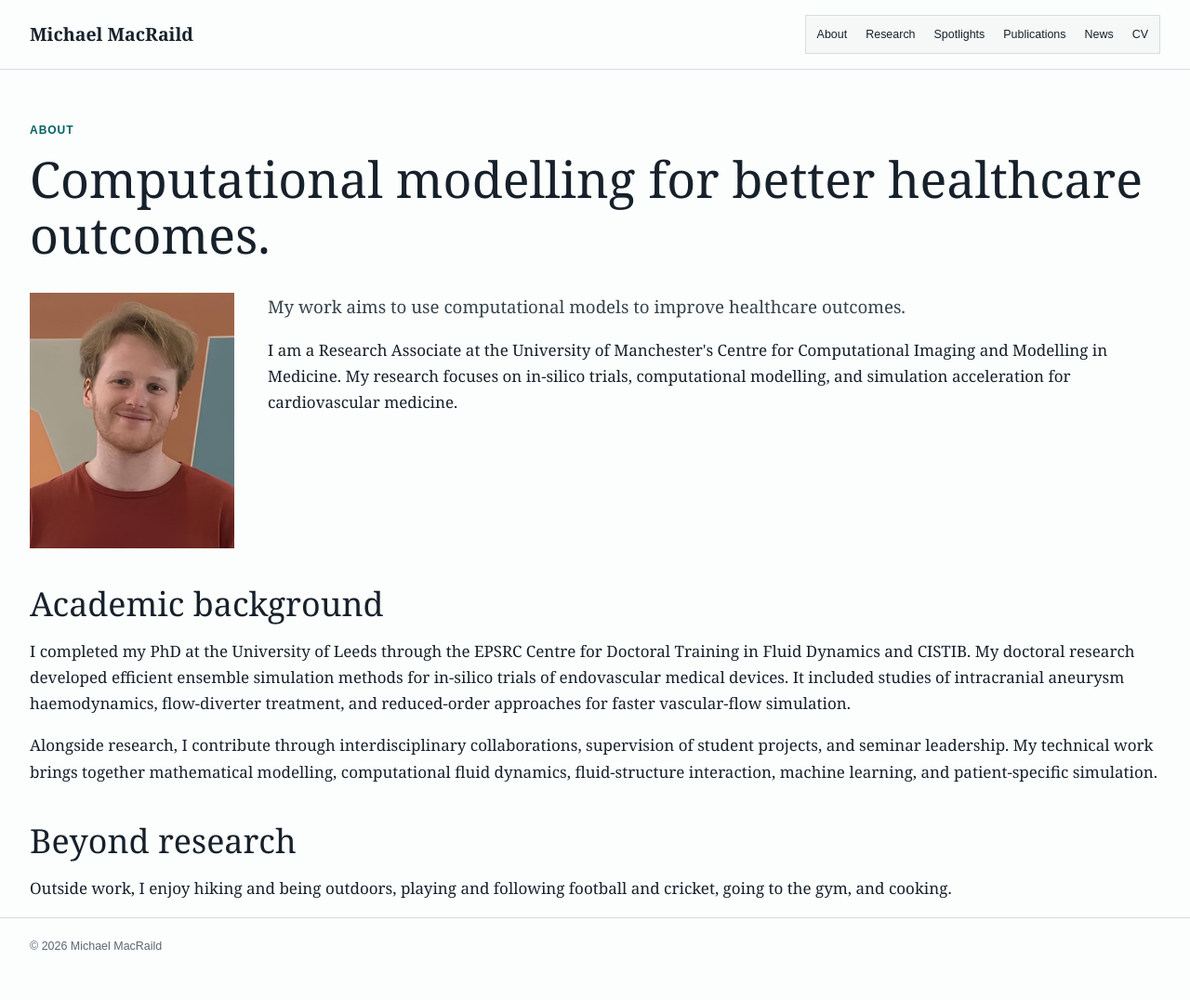
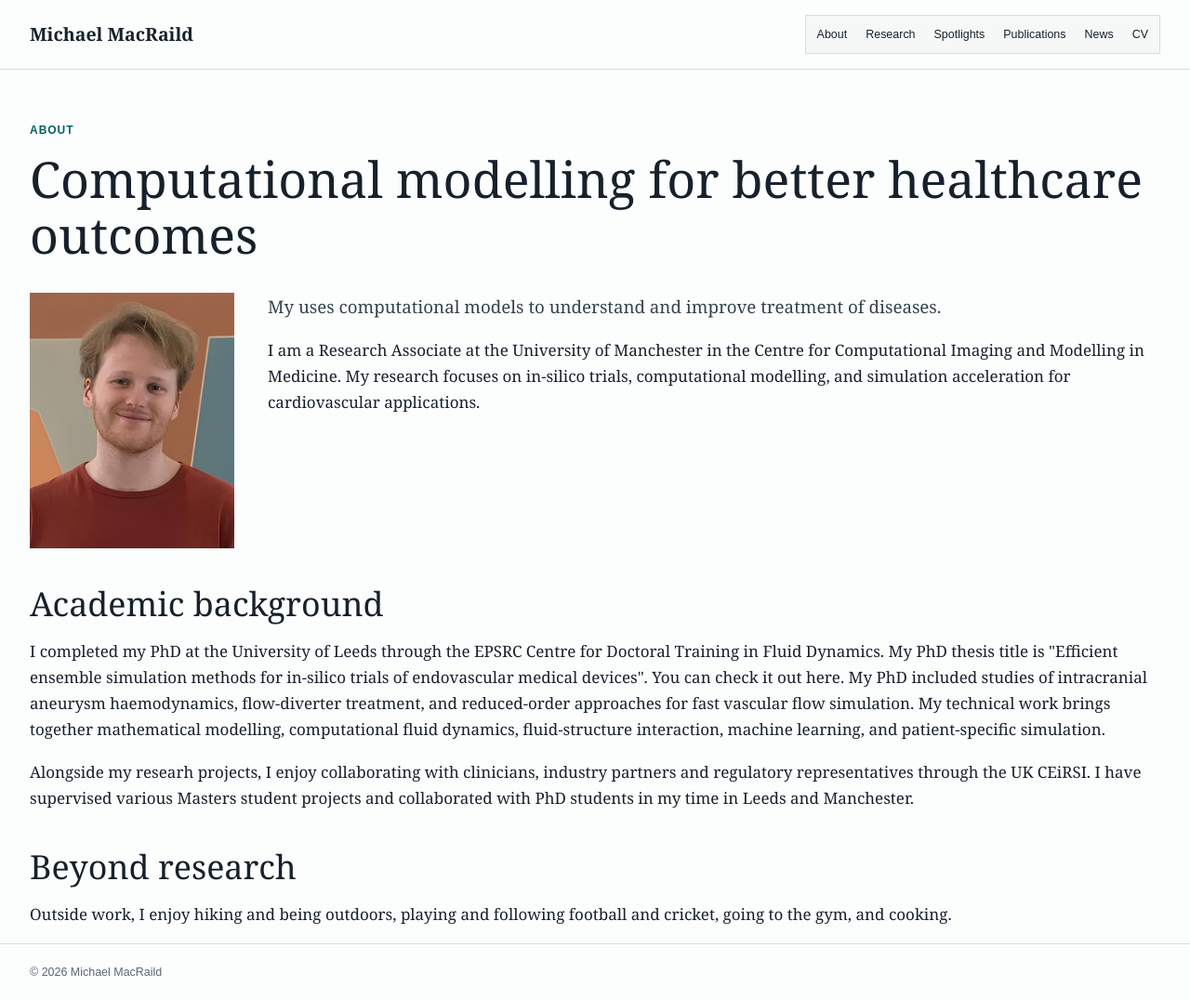
Before and after one commit to michaelmacraild/michaelmacraild.github.io, a Jekyll site: the page built from about.md, in a window 1280 px wide. Shown: the whole page at 93% size. Built offline with Jekyll 4.4.1, drawn with Linux system fonts in a browser that asks for light colours; before the commit the page ends 1048 px from its top, so only the background shows below that.

Commit message:
Add files via upload

```diff
--- a/about.md
+++ b/about.md
@@ -5,20 +5,20 @@ permalink: /about/
 ---
 
 <p class="eyebrow">About</p>
-<h1>Computational modelling for better healthcare outcomes.</h1>
+<h1>Computational modelling for better healthcare outcomes</h1>
 
 <section class="about-intro">
   <img class="portrait" src="{{ '/assets/img/profile.jpg' | relative_url }}" alt="Michael MacRaild">
   <div>
-    <p class="lead">My work aims to use computational models to improve healthcare outcomes.</p>
-    <p>I am a Research Associate at the University of Manchester's Centre for Computational Imaging and Modelling in Medicine. My research focuses on in-silico trials, computational modelling, and simulation acceleration for cardiovascular medicine.</p>
+    <p class="lead">My uses computational models to understand and improve treatment of diseases.</p>
+    <p>I am a Research Associate at the University of Manchester in the Centre for Computational Imaging and Modelling in Medicine. My research focuses on in-silico trials, computational modelling, and simulation acceleration for cardiovascular applications.</p>
   </div>
 </section>
 
 <h2>Academic background</h2>
-<p>I completed my PhD at the University of Leeds through the EPSRC Centre for Doctoral Training in Fluid Dynamics and CISTIB. My doctoral research developed efficient ensemble simulation methods for in-silico trials of endovascular medical devices. It included studies of intracranial aneurysm haemodynamics, flow-diverter treatment, and reduced-order approaches for faster vascular-flow simulation.</p>
+<p>I completed my PhD at the University of Leeds through the EPSRC Centre for Doctoral Training in Fluid Dynamics. My PhD thesis title is "Efficient ensemble simulation methods for in-silico trials of endovascular medical devices". You can check it out here. My PhD included studies of intracranial aneurysm haemodynamics, flow-diverter treatment, and reduced-order approaches for fast vascular flow simulation.  My technical work brings together mathematical modelling, computational fluid dynamics, fluid-structure interaction, machine learning, and patient-specific simulation.</p>
 
-<p>Alongside research, I contribute through interdisciplinary collaborations, supervision of student projects, and seminar leadership. My technical work brings together mathematical modelling, computational fluid dynamics, fluid-structure interaction, machine learning, and patient-specific simulation.</p>
+<p>Alongside my researh projects, I enjoy collaborating with clinicians, industry partners and regulatory representatives through the UK CEiRSI. I have supervised various Masters student projects and collaborated with PhD students in my time in Leeds and Manchester.</p>
 
 <h2>Beyond research</h2>
 <p>Outside work, I enjoy hiking and being outdoors, playing and following football and cricket, going to the gym, and cooking.</p>
```
